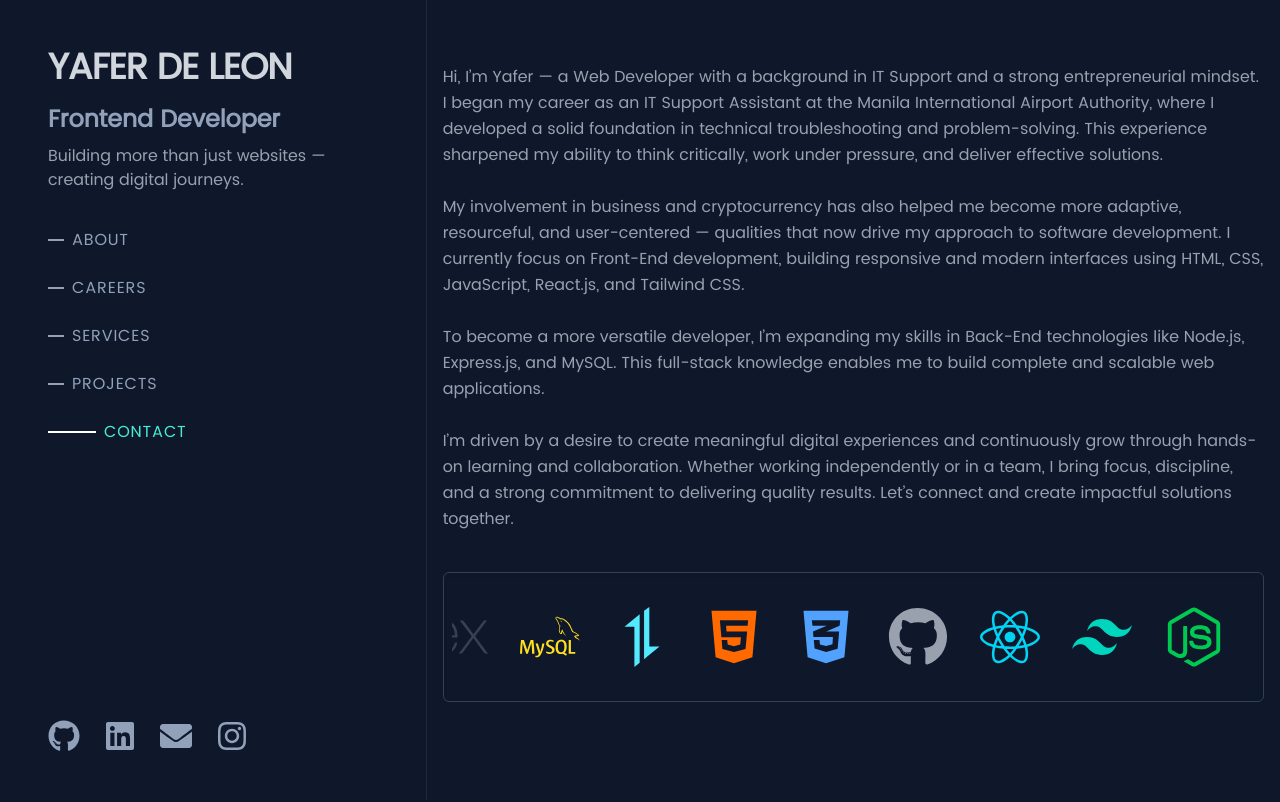
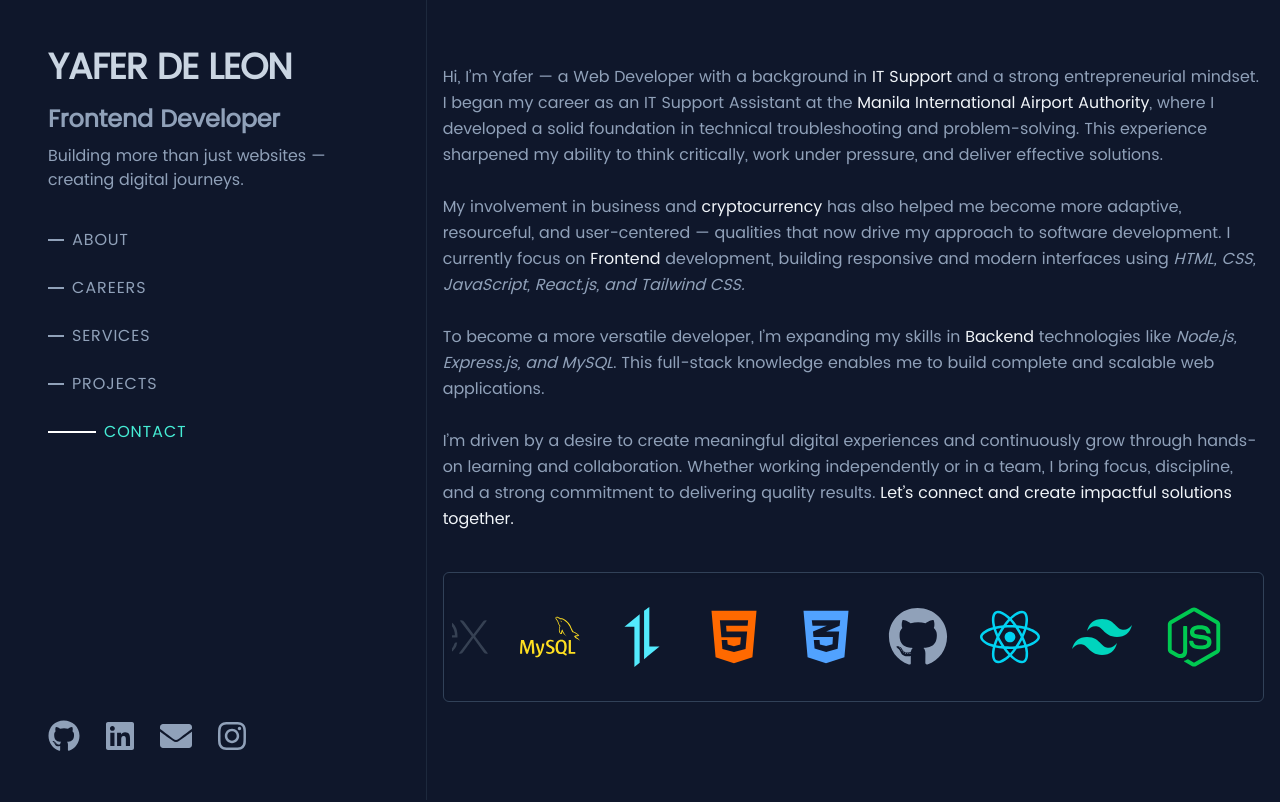
Before and after one commit to yaferdln/yaferdeleon, a React (Vite) app: page / in a window 1280 px wide. Shown: the top 802 px of the page. Built offline with nearby package versions, Linux system fonts and the light colour scheme.

Commit message:
initial commit

```diff
--- a/src/App.jsx
+++ b/src/App.jsx
@@ -22,13 +22,13 @@ const App = () => {
       <Route
         path="/"
         element={
-          <div className="min-h-screen bg-slate-900 text-gray-400 selection:bg-teal-300 selection:text-gray-900 leading-relaxed">
+          <div className="min-h-screen bg-slate-900 text-slate-400 selection:bg-teal-300 selection:text-gray-900 leading-relaxed">
             <div className="flex flex-col lg:flex-row">
               {/* Sidebar/Header */}
               <header className="w-full lg:w-1/3 p-6 lg:p-12 lg:h-screen lg:sticky lg:top-0 self-start z-50 border-r border-slate-800">
                 <div className="flex flex-col justify-between h-full">
                   <div>
-                    <h2 className="text-3xl sm:text-4xl font-extrabold uppercase tracking-tight text-gray-300 mb-2 md:mb-4">
+                    <h2 className="text-3xl sm:text-4xl font-extrabold uppercase tracking-tight text-slate-300 mb-2 md:mb-4">
                       Yafer De Leon
                     </h2>
                     <h3 className="text-lg md:text-2xl font-semibold text-slate-400 mb-2">
--- a/src/constants/aboutText.js
+++ b/src/constants/aboutText.js
@@ -1,10 +1,10 @@
 // constants/aboutText.js
 export const aboutText = `
-  <p>Hi, I’m Yafer — a Web Developer with a background in IT Support and a strong entrepreneurial mindset. I began my career as an IT Support Assistant at the Manila International Airport Authority, where I developed a solid foundation in technical troubleshooting and problem-solving. This experience sharpened my ability to think critically, work under pressure, and deliver effective solutions.</p>
+  <p>Hi, I’m Yafer — a Web Developer with a background in <span class="text-slate-100">IT Support</span> and a strong entrepreneurial mindset. I began my career as an IT Support Assistant at the <span class="text-slate-100">Manila International Airport Authority</span>, where I developed a solid foundation in technical troubleshooting and problem-solving. This experience sharpened my ability to think critically, work under pressure, and deliver effective solutions.</p>
   <br>
-  <p>My involvement in business and cryptocurrency has also helped me become more adaptive, resourceful, and user-centered — qualities that now drive my approach to software development. I currently focus on Front-End development, building responsive and modern interfaces using HTML, CSS, JavaScript, React.js, and Tailwind CSS.</p>
+  <p>My involvement in business and <span class="text-slate-100">cryptocurrency</span> has also helped me become more adaptive, resourceful, and user-centered — qualities that now drive my approach to software development. I currently focus on <span class="text-slate-100">Frontend</span> development, building responsive and modern interfaces using <span class="italic">HTML, CSS, JavaScript, React.js, and Tailwind CSS.</span></p>
   <br>
-  <p>To become a more versatile developer, I’m expanding my skills in Back-End technologies like Node.js, Express.js, and MySQL. This full-stack knowledge enables me to build complete and scalable web applications.</p>
+  <p>To become a more versatile developer, I’m expanding my skills in <span class="text-slate-100">Backend</span> technologies like <span class="italic">Node.js, Express.js, and MySQL</span>. This full-stack knowledge enables me to build complete and scalable web applications.</p>
   <br>
-  <p>I’m driven by a desire to create meaningful digital experiences and continuously grow through hands-on learning and collaboration. Whether working independently or in a team, I bring focus, discipline, and a strong commitment to delivering quality results. Let’s connect and create impactful solutions together.</p>
+  <p>I’m driven by a desire to create meaningful digital experiences and continuously grow through hands-on learning and collaboration. Whether working independently or in a team, I bring focus, discipline, and a strong commitment to delivering quality results. <span class="text-slate-100">Let’s connect and create impactful solutions together.</span></p>
 `;
--- a/src/sections/About.jsx
+++ b/src/sections/About.jsx
@@ -17,7 +17,7 @@ const About = () => {
       <section className="px-4 max-w-5xl mx-auto">
         {/* About Text */}
         <div
-          className="text-sm md:text-base text-gray-400 leading-relaxed"
+          className="text-sm md:text-base text-slate-400 leading-relaxed"
           dangerouslySetInnerHTML={{ __html: aboutText }}
         />
 
```
